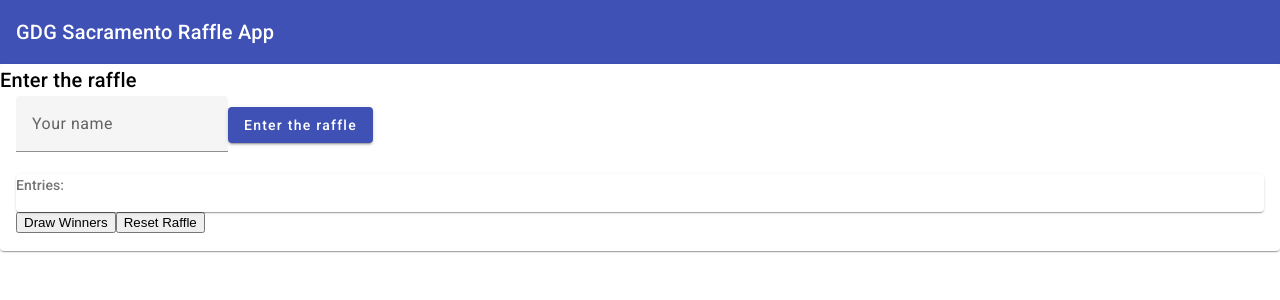
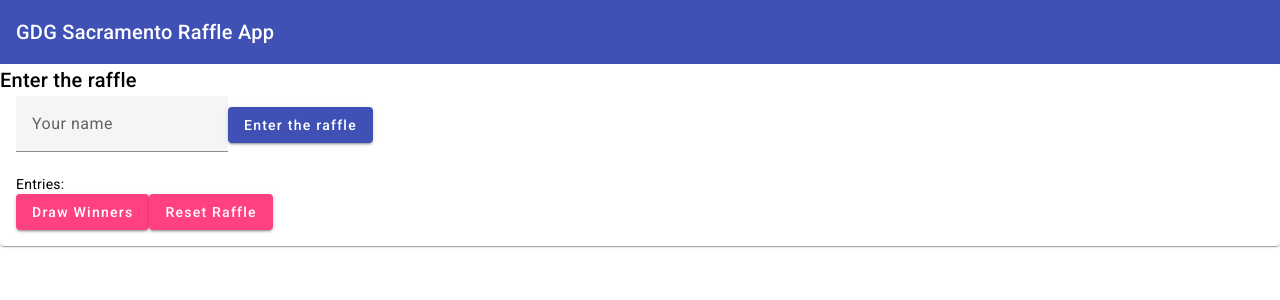
Before and after one commit to consman/ng-raffle, an Angular app: page / in a window 1280 px wide. Shown: the top 300 px of the page. Built offline with nearby package versions, Linux system fonts and the light colour scheme.

Commit message:
Fix buttons based on Angular Materials Chip* stuff that has chnaged since v9

```diff
--- a/src/app/admin/admin.component.html
+++ b/src/app/admin/admin.component.html
@@ -1,12 +1,12 @@
   <div>
-    <button data-test="draw-winners" *ngIf="!raffleCompletedAdmin" (click)="drawWinners();" color="primary" class="mat-raised-button mat-primary mat-accent">
+    <button data-test="draw-winners" *ngIf="!raffleCompletedAdmin" (click)="drawWinners();" mat-raised-button color="accent">
       <span class="mat-button-wrapper">Draw Winners</span>
       <div class="mat-button-ripple mat-ripple" matripple="">
       </div>
       <div class="mat-button-focus-overlay">
       </div>
     </button>
-    <button data-test="reset-raffle" (click)="resetRaffle();" class="mat-raised-button mat-accent mat-button">
+    <button data-test="reset-raffle" (click)="resetRaffle();" mat-raised-button color="accent">
       <span class="mat-button-wrapper">Reset Raffle</span>
       <div class="mat-button-ripple mat-ripple" matripple="">
       </div>
--- a/src/app/app.module.ts
+++ b/src/app/app.module.ts
@@ -24,7 +24,8 @@
   ReactiveFormsModule,
   MatFormFieldModule ,
   MatInputModule,
-  NoopAnimationsModule
+  NoopAnimationsModule,
+  MatChipsModule
 ];
 
 @NgModule({
--- a/src/app/entries/entries.component.html
+++ b/src/app/entries/entries.component.html
@@ -1,9 +1,16 @@
+<span>Entries:</span><br/>
+<mat-chip-listbox aria-label="Entries">
+
+  <mat-chip-option color="primary" selected data-test="entry" *ngFor="let raffleEntry of raffleEntries " > {{raffleEntry}} </mat-chip-option>
+</mat-chip-listbox>
+<!--
 <mat-card>
   <mat-card-subtitle>Entries:</mat-card-subtitle>
     <mat-card-content>
       <mat-chip-listbox *ngIf="raffleEntries.length > 0">
-      <mat-chip data-test="entry" class="mat-chip-selected" *ngFor="let raffleEntry of raffleEntries " > {{raffleEntry}} </mat-chip>
+      <mat-chip color="primary" selected data-test="entry" *ngFor="let raffleEntry of raffleEntries " > {{raffleEntry}} </mat-chip>
 
     </mat-chip-listbox>
     </mat-card-content>
 </mat-card>
+-->
```
Also changed, not shown: 1 other file (tests, documents, lock files or other folders).
